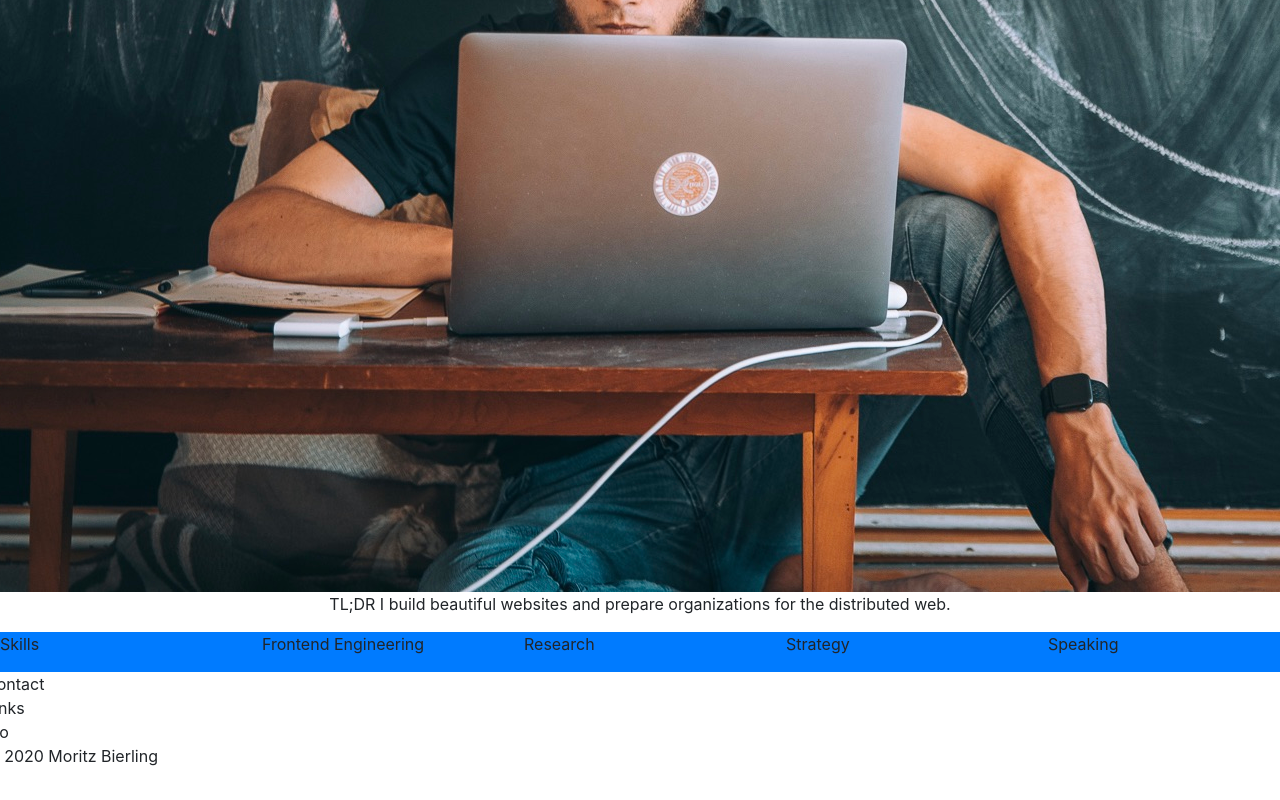
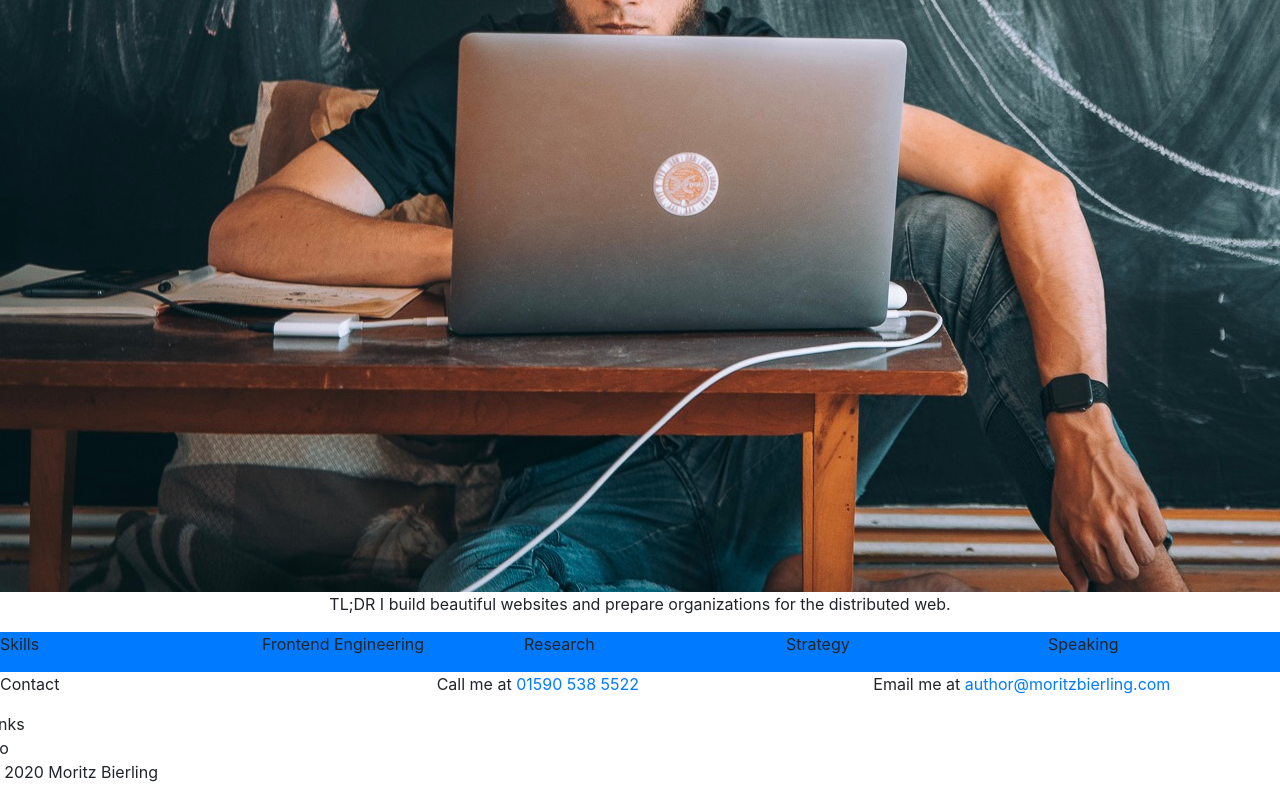
Before and after one commit to bierlingm/personal-website-bootstrap, a plain HTML site: page index.html in a window 1280 px wide. Shown: the part 499-1299 px from the top of the page. Drawn offline with nearby package versions, Linux system fonts and the light colour scheme.

Commit message:
Add basic structure to the contact section

```diff
--- a/index.html
+++ b/index.html
@@ -57,8 +57,15 @@
                 </div>
             </div>
             <div class="row">
-                Contact
-
+                <p class="col">
+                    Contact
+                </p>
+                <p class="col">
+                    Call me at <a href="tel:+49-1590-538-5522">01590 538 5522</a>
+                </p>
+                <p class="col">
+                    Email me at <a href="mailto:author@moritzbierling.com">author@moritzbierling.com</a>
+                </p>
             </div>
             <div class="row">
                 Links
```
